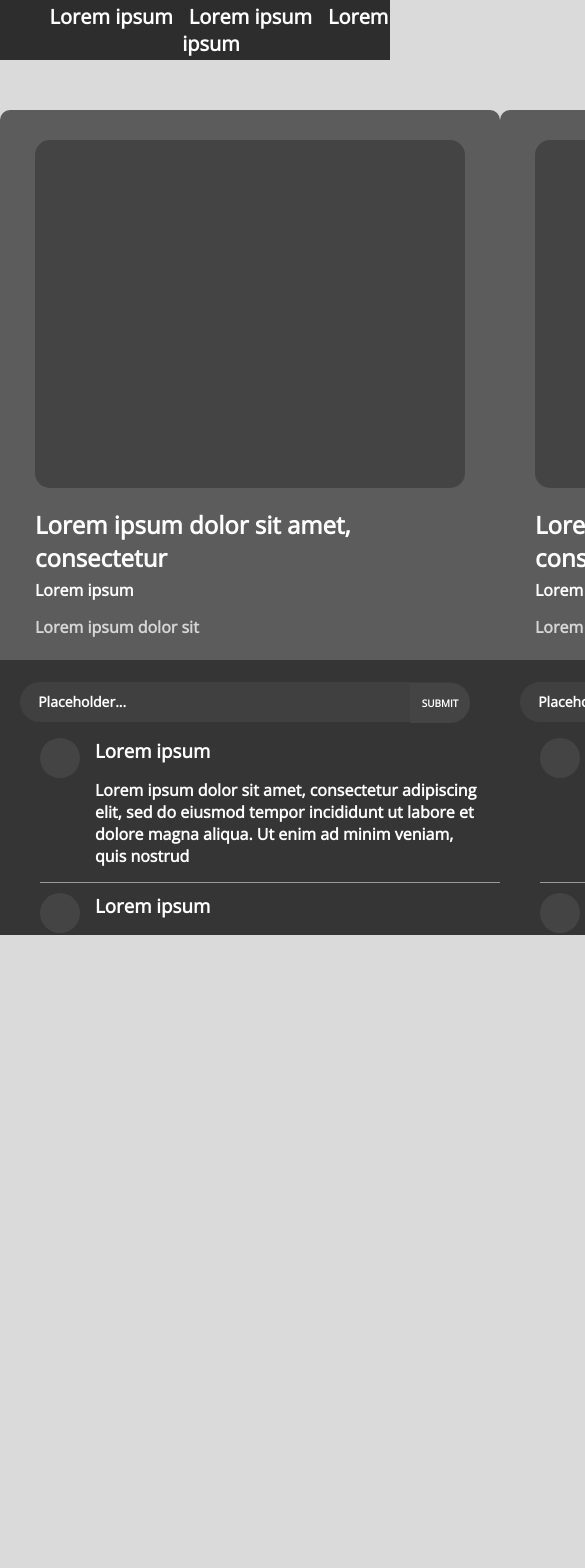
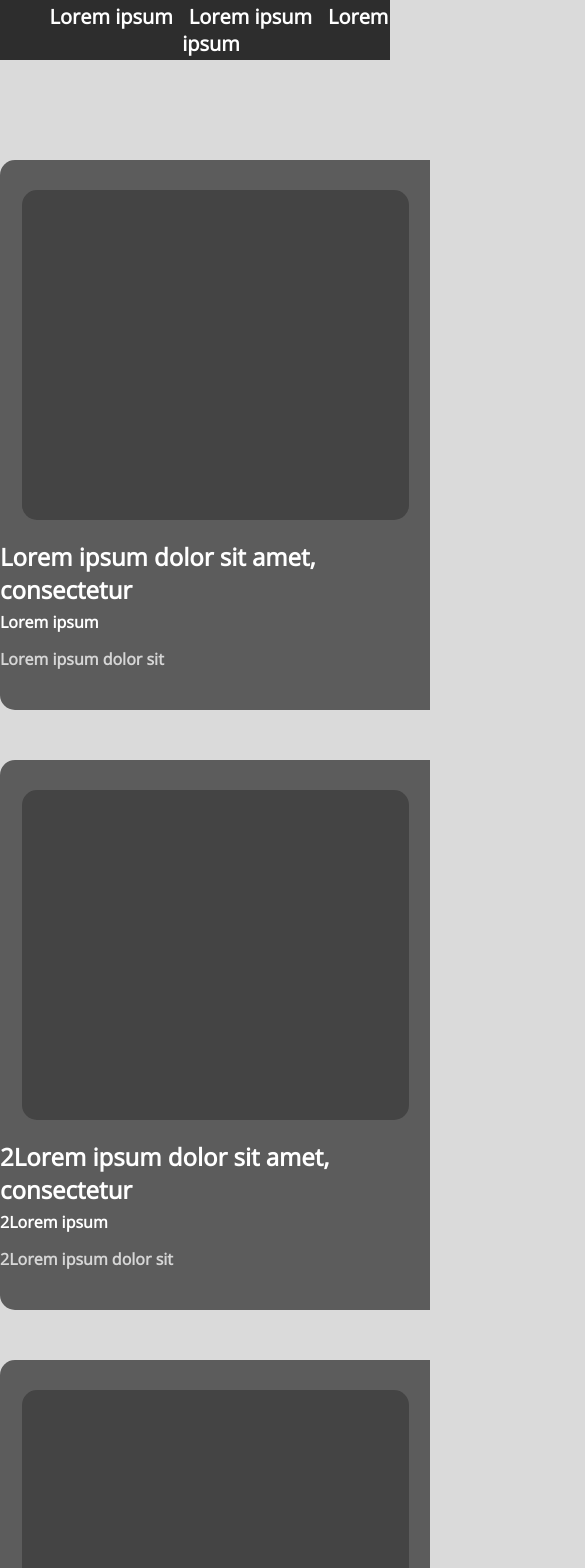
Before and after one commit to Klaidonas/kickertech_task, a React (Create React App) app: page / in a window 390 px wide. Shown: the top 1568 px of the page, 585 px wide, since content can reach past the window. Before the commit the page ends 985 px from the top, so only its background shows below. Built offline with nearby package versions, Linux system fonts and the light colour scheme.

Commit message:
pakeistas duomenu ivedimas(is hardcode(ivedimo ranka)  i is json failo ivedima);  dizaino pakitimai; pradeta daryti responsive versija

```diff
--- a/src/Home.js
+++ b/src/Home.js
@@ -1,17 +1,8 @@
 import React from 'react';
 import FullItem from './components/FullItem';
-import ItemContainer from './components/ItemContainer';
-import Suggestions from './components/Suggestions';
 
 const Home = () => {
-  return (
-    <div>
-      <div className="content">
-        <FullItem />
-        <FullItem />
-      </div>
-    </div>
-  );
+  return <FullItem />
 };
 
 export default Home;
--- a/src/components/FullItem.js
+++ b/src/components/FullItem.js
@@ -1,13 +1,65 @@
 import React from 'react';
-import ItemContainer from './ItemContainer';
-import Suggestions from './Suggestions';
+// import ItemContainer from './ItemContainer';
+// import Suggestions from './Suggestions';
+import ITEMINFO from '../utils/data.json'
+import SUGGESTIONS from '../utils/suggestions.json'
 
 const FullItem = () => {
   return (
-    <div>
-        <ItemContainer />
-        <Suggestions />
+    <div className="content">
+      {/* {ITEM CONTENT} */}
+      {ITEMINFO.map(val => {
+        return (
+          <div className="fullItem" key={val.id}>
+{console.log("val id: ", val.id)}
+            <div className='itemContainer'>
+              <div className="imageContainer">
+                <img src="" alt="" />
+              </div>
+              <div className="itemDescription">
+                <h2 className='itemsName'>{val.item_name}</h2>
+                <h4 className='itemsAuthor'>{val.item_author}</h4>
+                <span className='additionalInfo'>{val.additional_info}</span>
+              </div>
+            </div>
+             {/* {ITEM CONTENT} */}
+
+             {/* {SUGGESTIONS LIST} */}
+            <div className='suggestionsContainer'>
+              <div className="searchBar">
+                <input type="text"
+                  placeholder="     Placeholder..."
+                  />
+                  <button>SUBMIT</button>
+              </div>
+              <ul className='suggestionsList'>
+                {SUGGESTIONS.map(value => {
+                  return(
+                    <li className='listElement' key={value.id}>
+{console.log("value id: ", value.id)}
+                        <div className='left'>
+                          <div className='itemThumbnail'>
+                          <img src="" alt="" />
+                          </div>
+                        </div>
+                        <div className='right'>
+                          <h3 className='itemsName'>{value.suggestion_name}</h3>
+                          <p className='suggestionDescription'>{value.suggestion_description}</p>
+                        </div>
+                    </li>
+                    )
+                  })}
+              </ul>
+              {/* {SUGGESTIONS LIST} */}
+            </div>
+          </div>
+        )
+      })}
+
     </div>
+        // <ItemContainer /> }        pradine viso <FullItem /> versija (su
+        //                   }    -   minimaliais dizainu pakitimais) kai buvo
+        // <Suggestions />   }        rasoma "hardcode" principu duomenys(dummy tekstai)
   );
 };
 
--- a/src/components/ItemContainer.js
+++ b/src/components/ItemContainer.js
@@ -1,18 +1,26 @@
 import React from 'react';
+import JSONDATA from '../utils/data.json'
+
 
 const ItemContainer = () => {
   return (
-    <div className='itemContainer'>
+    <>
+      {JSONDATA.map( val =>{
+        return (
+          <div className='itemContainer' key={val.id}>
             <div className="imageContainer">
               <img src="" alt="" />
             </div>
+
             <div className="itemDescription">
-        <h2 className='itemsName'>Lorem ipsum dolor sit amet, consectetur</h2>
-        <h4 className='itemsAuthor'>Lorem ipsum</h4>
-        <span className='additionalInfo'>Lorem ipsum dolor sit</span>
+              <h2 className='itemsName'>{val.item_name}</h2>
+              <h4 className='itemsAuthor'>{val.item_author}</h4>
+              <span className='additionalInfo'>{val.additional_info}</span>
             </div>
-      <br />
           </div>
+        )
+      })}
+    </>
   );
 };
 
--- a/src/components/Suggestions.js
+++ b/src/components/Suggestions.js
@@ -1,4 +1,5 @@
 import React from 'react';
+import JSONDATA from '../utils/suggestions.json'
 const Suggestions = () => {
   return (
     <div className='suggestionsContainer'>
@@ -9,46 +10,22 @@ const Suggestions = () => {
           />
           <button>SUBMIT</button>
       </div>
-      <ul className='suggestionsLst'>
-            <li className='listElement'>
+      <ul className='suggestionsList'>
+      {JSONDATA.map( val =>{
+        return(
+            <li className='listElement' key={val.id}>
                 <div className='left'>
                   <div className='itemThumbnail'>
                   <img src="" alt="" />
                   </div>
                 </div>
                 <div className='right'>
-                  <h3 className='itemsName'>Lorem ipsum</h3>
-                  <p className='suggestionDescription'>
-                  Lorem ipsum dolor sit amet, consectetur adipiscing elit, sed do eiusmod tempor incididunt ut labore et dolore magna aliqua. Ut enim ad minim veniam, quis nostrud
-                  </p>
+                  <h3 className='itemsName'>{val.suggestion_name}</h3>
+                  <p className='suggestionDescription'>{val.suggestion_description}</p>
                 </div>
             </li>
-            <li className='listElement'>
-                <div className='left'>
-                  <div className='itemThumbnail'>
-                  <img src="" alt="" />
-                  </div>
-                </div>
-                <div className='right'>
-                  <h3 className='itemsName'>Lorem ipsum</h3>
-                  <p className='suggestionDescription'>
-                  Lorem ipsum dolor sit amet, consectetur adipiscing elit, sed do eiusmod tempor incididunt ut labore et dolore magna aliqua. Ut enim ad minim veniam, quis nostrud
-                  </p>
-                </div>
-            </li>
-            <li className='listElement'>
-                <div className='left'>
-                  <div className='itemThumbnail'>
-                  <img src="" alt="" />
-                  </div>
-                </div>
-                <div className='right'>
-                  <h3 className='itemsName'>Lorem ipsum</h3>
-                  <p className='suggestionDescription'>
-                  Lorem ipsum dolor sit amet, consectetur adipiscing elit, sed do eiusmod tempor incididunt ut labore et dolore magna aliqua. Ut enim ad minim veniam, quis nostrud
-                  </p>
-                </div>
-            </li>
+            )
+          })}
       </ul>
     </div>
   );
--- a/src/styles/style.css
+++ b/src/styles/style.css
@@ -31,12 +31,18 @@ header li {
 
 /* CONTENT */
 .content {
-  margin: 50px auto;
+  margin-top: 100px;
   display: flex;
+  flex-direction: row;
   justify-content: space-around;
 }
 
-/* CONTAINER */
+.fullItem {
+  display: flex;
+  flex-direction: column;
+}
+
+/* ITEM CONTAINER */
 .itemContainer {
   background-color: rgb(50, 50, 50, 0.75);
   width:500px;
@@ -48,14 +54,15 @@ header li {
   justify-content: center;
 }
 .imageContainer {
-  width: 430px;
-  height: 400px;
+  width: 90%;
+  height: 90%;
   border-radius: 15px;
   background-color: #444444;
   margin-top: 30px;
 }
 .itemDescription {
   width: 430px;
+  margin-bottom: 40px;
 }
 .itemsName {
   margin-bottom: 0;
@@ -66,7 +73,9 @@ header li {
 .additionalInfo {
   opacity: 75%;
 }
-/* CONTAINER */
+/* ITEM CONTAINER */
+
+
 
 /*  SUGGESTIONS */
 .suggestionsContainer {
@@ -74,11 +83,29 @@ header li {
   width:500px;
   height: 275px;
   overflow-y:auto;
+  border-radius: 0 0 10px 10px;
 }
+
+/*SCROLL BAR */
+::-webkit-scrollbar {
+  width: 10px;
+}
+/* Track */
+::-webkit-scrollbar-track {
+  background: #B0B0B0;
+  border-radius: 0 0 10px 10px;
+  margin-bottom: 10px;
+}
+/* Handle */
+::-webkit-scrollbar-thumb {
+  background: rgb(50, 50, 50, 0.75);
+  border-radius: 5px;
+}
+/*SCROLL BAR */
 
 /*  SEARCHBAR */
 .searchBar {
-  background-color: rgb(68, 68, 68, 0.5);
+  background-color: #000;
   border-radius:  30px;
   width: 450px;
   height: 40px;
@@ -95,13 +122,12 @@ header li {
 }
 .searchBar:first-child {
   margin-top: 30px;
-  background-color: #fff;
 }
 .searchBar input {
-  border: none;
+  border:none;
   border-radius:  30px 0 0 30px;
   width: 390px;
-  background-color: rgb(68, 68, 68, 0.5);
+  background-color: #444;
 }
 ::placeholder {
   color: #fff;
@@ -112,12 +138,16 @@ header li {
   border: none;
   border-radius: 0 30px 30px 0;
   width: 60px;
-  background-color: #444;
+  background-color: rgb(68, 68, 68, 0.96);
   font-size: 10px;
+  padding-top: 2.5px;
 }
+/*  SEARCHBAR */
 
-.suggestionsList{
+/*SUGGESTIONS (LIST) */
+.suggestionsList {
   list-style: none;
+  padding: 0;
 }
 
 .listElement {
@@ -126,6 +156,7 @@ header li {
   align-items: flex-start;
   border-bottom: 1px solid rgb(255, 255, 255, 0.5);
   margin: 10px auto;
+  padding-left: 30px;
 }
 
 .itemThumbnail {
@@ -140,14 +171,38 @@ header li {
 }
 
 .listElement .itemsName {
-  margin: 0 0 8px 0;
+  margin: 8px 0;
 }
-
-.listElement .suggestionDescription {
-  margin-bottom: 15px;
+.suggestionDescription {
+  font-size: 12px;
 }
-/*  SEARCHBAR */
+/*SUGGESTIONS (LIST) */
 
 /*  SUGGESTIONS */
 
 /* CONTENT */
+
+
+
+/* RESPONSIVE */
+
+@media (max-width: 1200px) {
+  .fullItem {
+    flex-direction: row;
+    margin-bottom: 50px;
+  }
+  .content {
+    flex-direction: column;
+  }
+  .itemContainer {
+    border-radius: 15px 0 0 15px;
+  }
+  .suggestionsContainer {
+    width: 595px;
+    height: 550px;
+    border-radius: 0 15px 15px 0;
+  }
+}
+
+@media (max-width: 640px) {
+}
--- /dev/null
+++ b/src/utils/data.json
@@ -0,0 +1,20 @@
+[
+  {
+    "id":"1",
+    "item_name":"Lorem ipsum dolor sit amet, consectetur",
+    "item_author":"Lorem ipsum",
+    "additional_info":"Lorem ipsum dolor sit"
+  },
+  {
+    "id":"2",
+    "item_name":"2Lorem ipsum dolor sit amet, consectetur",
+    "item_author":"2Lorem ipsum",
+    "additional_info":"2Lorem ipsum dolor sit"
+  },
+  {
+    "id":"3",
+    "item_name":"3Lorem ipsum dolor sit amet, consectetur",
+    "item_author":"3Lorem ipsum",
+    "additional_info":"3Lorem ipsum dolor sit"
+  }
+]
--- /dev/null
+++ b/src/utils/suggestions.json
@@ -0,0 +1,32 @@
+[
+{
+    "id":"1",
+    "suggestion_name":"Lorem ipsum",
+    "suggestion_description":"Lorem ipsum dolor sit amet, consectetur adipiscing elit, sed do eiusmod tempor incididunt ut labore et dolore magna aliqua. Ut enim ad minim veniam, quis nostrud"
+},
+{
+  "id":"2",
+  "suggestion_name":"2Lorem ipsum",
+  "suggestion_description":"2Lorem ipsum dolor sit amet, consectetur adipiscing elit, sed do eiusmod tempor incididunt ut labore et dolore magna aliqua. Ut enim ad minim veniam, quis nostrud"
+},
+{
+  "id":"3",
+  "suggestion_name":"3Lorem ipsum",
+  "suggestion_description":"3Lorem ipsum dolor sit amet, consectetur adipiscing elit, sed do eiusmod tempor incididunt ut labore et dolore magna aliqua. Ut enim ad minim veniam, quis nostrud"
+},
+{
+"id":"4",
+"suggestion_name":"4Lorem ipsum",
+"suggestion_description":"4Lorem ipsum dolor sit amet, consectetur adipiscing elit, sed do eiusmod tempor incididunt ut labore et dolore magna aliqua. Ut enim ad minim veniam, quis nostrud"
+},
+{
+  "id":"5",
+  "suggestion_name":"5Lorem ipsum",
+  "suggestion_description":"5Lorem ipsum dolor sit amet, consectetur adipiscing elit, sed do eiusmod tempor incididunt ut labore et dolore magna aliqua. Ut enim ad minim veniam, quis nostrud"
+},
+{
+"id":"6",
+"suggestion_name":"6Lorem ipsum",
+"suggestion_description":"6Lorem ipsum dolor sit amet, consectetur adipiscing elit, sed do eiusmod tempor incididunt ut labore et dolore magna aliqua. Ut enim ad minim veniam, quis nostrud"
+}
+]
```
Lines whose indentation alone changed are shown as unchanged.
